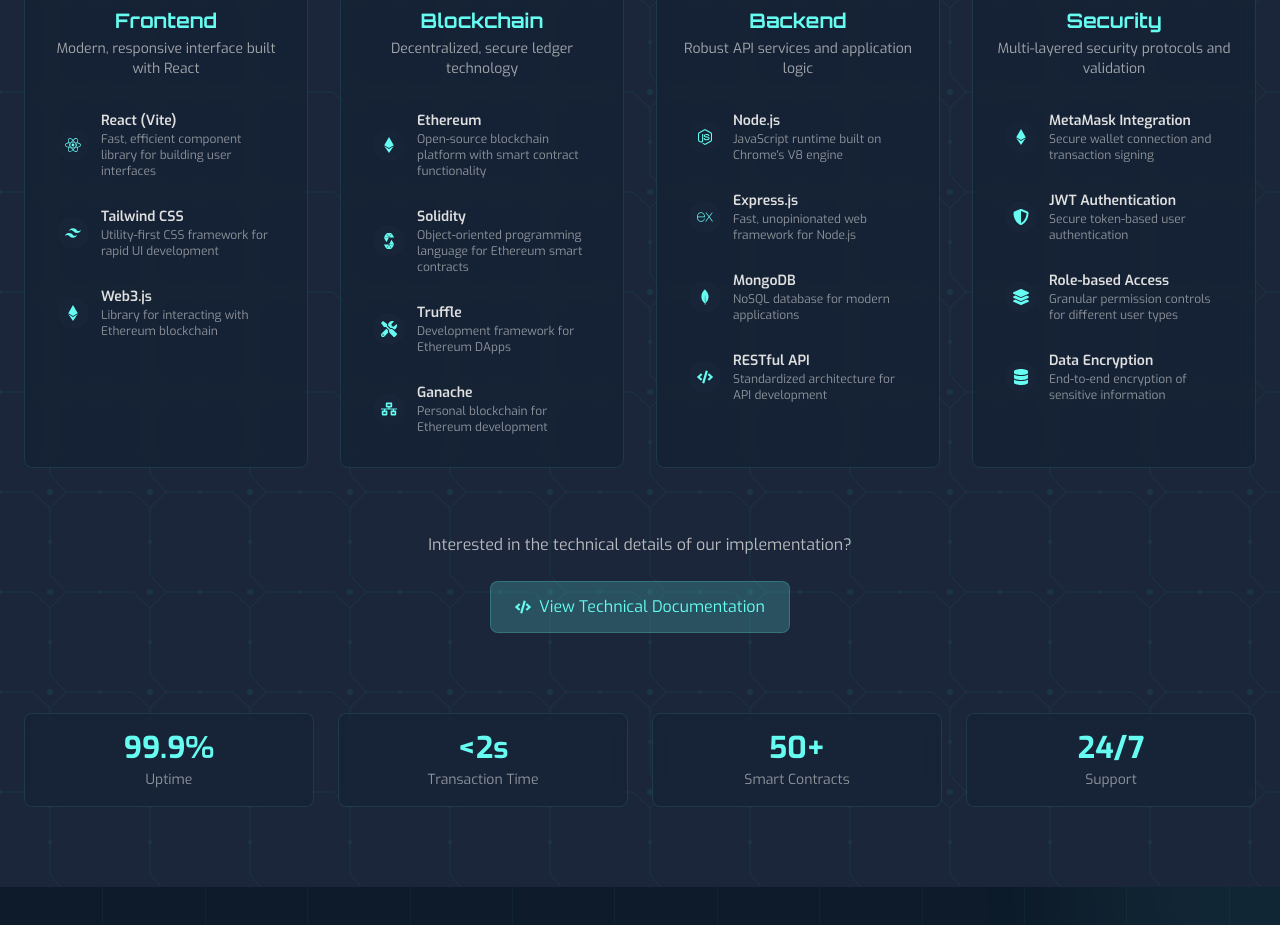
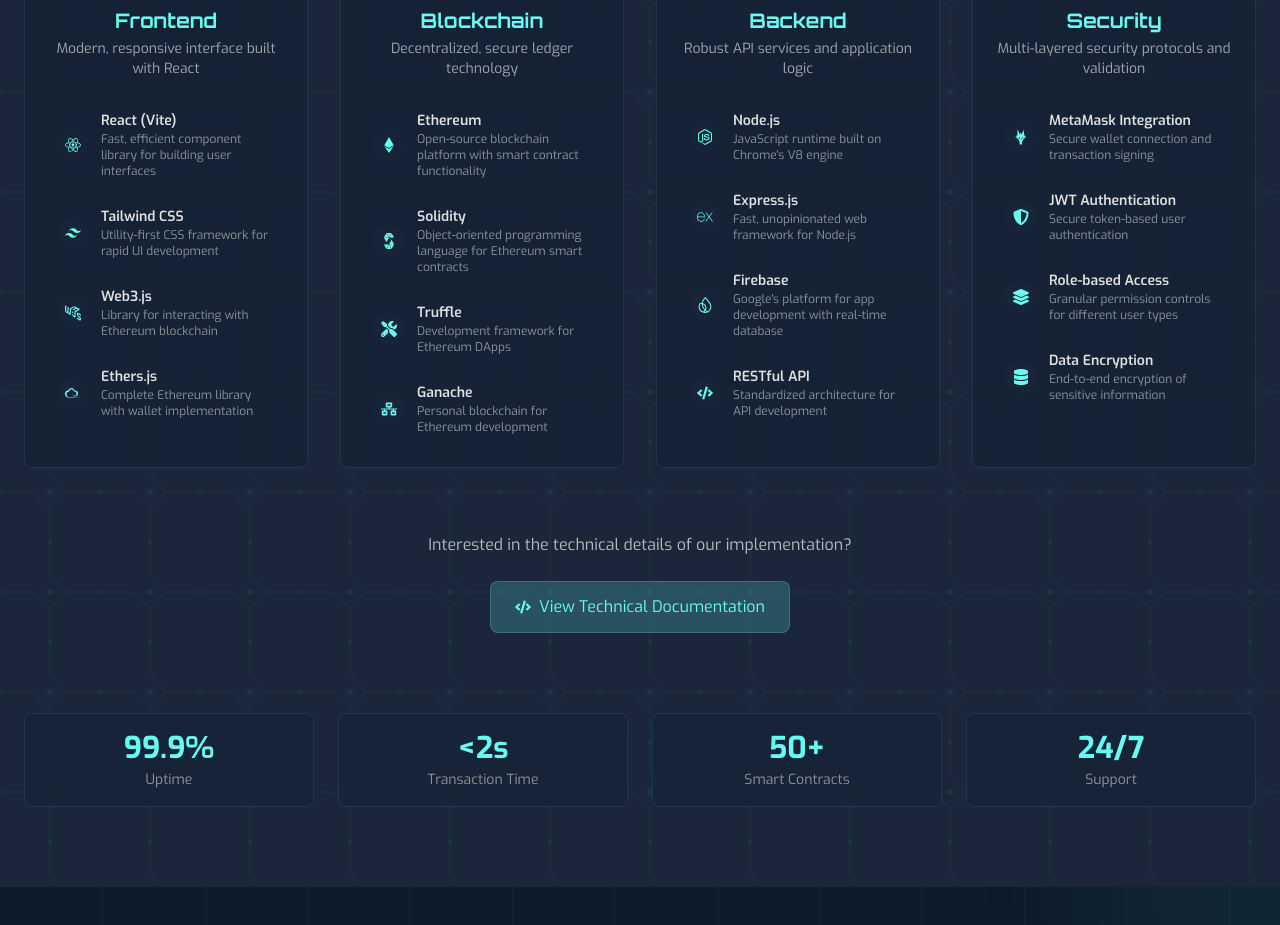
Before and after one commit to mihir-28/BlockchainSCM, a React (Vite) app in the folder frontend/: page /about in a window 1280 px wide. Shown: the part 3060-3985 px from the top of the page. Built offline with nearby package versions, Linux system fonts and the light colour scheme; no server answers.

Commit message:
feat: Update technology stack icons and descriptions in Stack component

```diff
--- a/frontend/src/components/About/Stack.jsx
+++ b/frontend/src/components/About/Stack.jsx
@@ -9,11 +9,12 @@ import {
   FaCode,
   FaLayerGroup,
   FaShieldAlt,
-  FaNetworkWired, // Added as replacement for SiGanache
+  FaNetworkWired,
   FaTools,
-  FaCubes
 } from 'react-icons/fa';
-import { SiTailwindcss, SiSolidity, SiMongodb, SiExpress } from 'react-icons/si';
+import { SiTailwindcss, SiWeb3Dotjs, SiEthers, SiSolidity, SiFirebase, SiExpress } from 'react-icons/si';
+import { GiFoxHead } from "react-icons/gi";
+
 
 const Stack = () => {
   // Define all the technology stacks
@@ -36,8 +37,13 @@ const Stack = () => {
         },
         {
           name: "Web3.js",
-          icon: <FaEthereum />,
+          icon: <SiWeb3Dotjs />,
           description: "Library for interacting with Ethereum blockchain"
+        },
+        {
+          name: "Ethers.js",
+          icon: <SiEthers />,
+          description: "Complete Ethereum library with wallet implementation"
         }
       ]
     },
@@ -86,9 +92,9 @@ const Stack = () => {
           description: "Fast, unopinionated web framework for Node.js"
         },
         {
-          name: "MongoDB",
-          icon: <SiMongodb />,
-          description: "NoSQL database for modern applications"
+          name: "Firebase",
+          icon: <SiFirebase />,
+          description: "Google's platform for app development with real-time database"
         },
         {
           name: "RESTful API",
@@ -105,7 +111,7 @@ const Stack = () => {
       technologies: [
         {
           name: "MetaMask Integration",
-          icon: <FaEthereum />,
+          icon: <GiFoxHead />,
           description: "Secure wallet connection and transaction signing"
         },
         {
```
